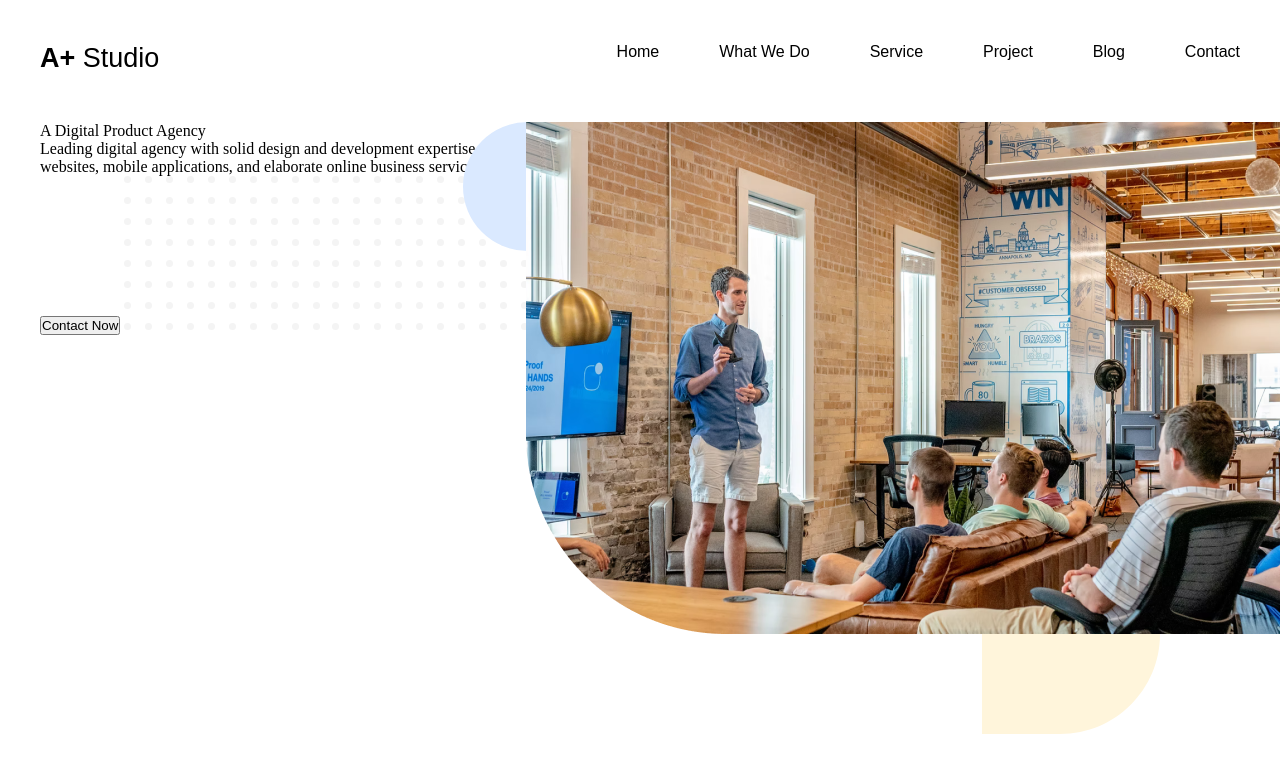
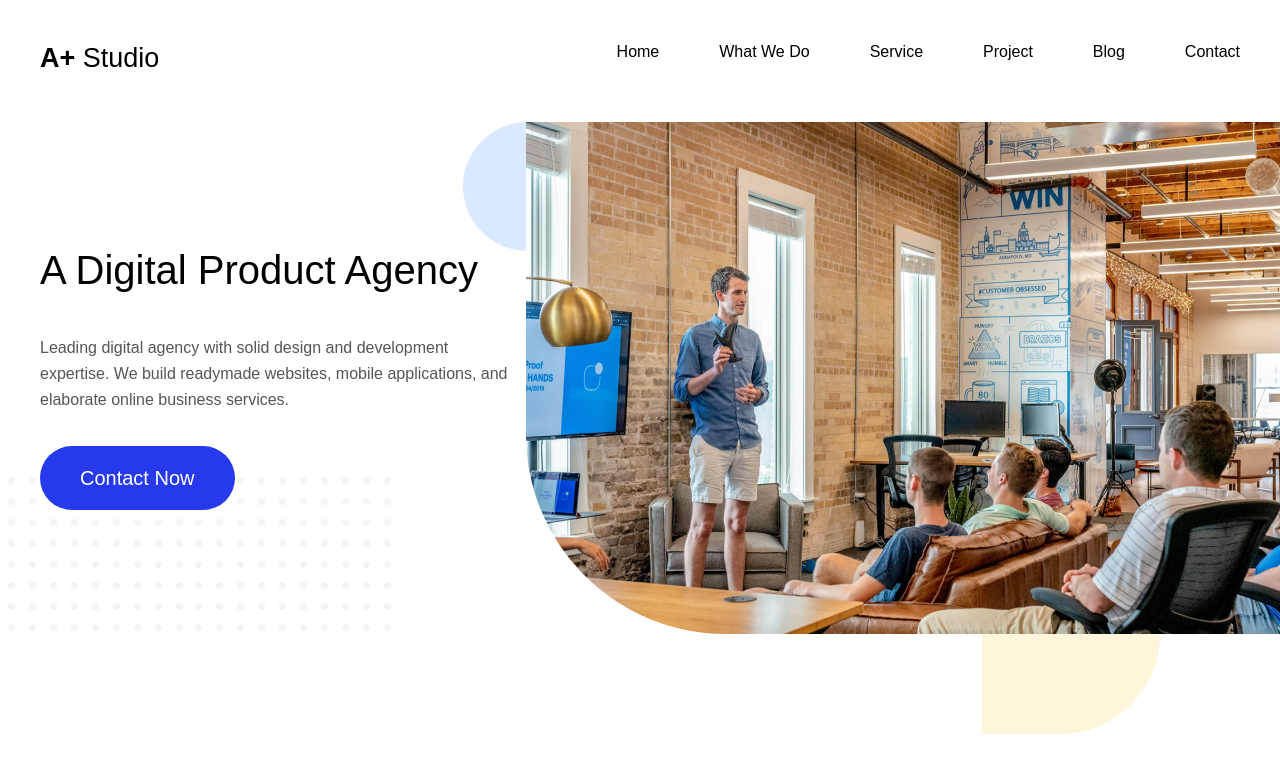
Before and after one commit to derristy/a-plus-studio, a website: page dev/index.html in a window 1280 px wide. Drawn offline with nearby package versions, Linux system fonts and the light colour scheme; files that its build step writes are made by us from their sources; a web font is replaced by a local one.

Commit message:
first-screen

```diff
--- a/dev/sass/main.scss
+++ b/dev/sass/main.scss
@@ -67,6 +67,7 @@
 
 .first-screen {
     position: relative;
+    height: 615px;
 
     &__bg {
         position: relative;
@@ -88,4 +89,52 @@
         bottom: -96px;
         right: 120px;
     }
+
+    &__content {
+        max-width: 471px;
+        position: relative;
+    }
+
+    &__dots {
+        position: absolute;
+        bottom: -121px;
+        left: -53px;
+        z-index: 1;
+    }
+
+    &__title {
+        font-family: "Averta Demo PE Cutted Demo", sans-serif;
+        font-weight: 400;
+        font-size: 40px;
+        line-height: 49px;
+        margin-top: 124px;
+        margin-bottom: 40px;
+        position: relative;
+        z-index: 2;
+    }
+
+    &__subtitle {
+        font-family: "Averta Demo PE Cutted Demo", sans-serif;
+        font-weight: 400;
+        font-size: 16px;
+        line-height: 26px;
+        margin-bottom: 33px;
+        color: #565656;
+        position: relative;
+        z-index: 2;
+    }
+
+    &__btn {
+        position: relative;
+        z-index: 2;
+        background: #2639ED;
+        border: none;
+        color: #fff;
+        border-radius: 60px;
+        font-family: "Averta Demo PE Cutted Demo", sans-serif;
+        font-weight: 400;
+        font-size: 20px;
+        line-height: 24px;
+        padding: 20px 40px;
+    }
 }
--- a/dev/templates/first-screen.html
+++ b/dev/templates/first-screen.html
@@ -2,10 +2,11 @@
     <div class="container">
         <div class="row">
             <div class="col">
+                <div class="first-screen__content">
                     <p class="first-screen__title">A Digital Product Agency</p>
                     <p class="first-screen__subtitle">Leading digital agency with solid design and development expertise. We build readymade websites, mobile applications, and elaborate online business services.</p>
-                <button class="contact-btn">Contact Now</button>
-                <svg width="404" height="154" viewBox="0 0 404 154" fill="none" xmlns="http://www.w3.org/2000/svg">
+                    <button class="first-screen__btn">Contact Now</button>
+                    <svg class="first-screen__dots" width="404" height="154" viewBox="0 0 404 154" fill="none" xmlns="http://www.w3.org/2000/svg">
                         <circle cx="211.5" cy="3.5" r="3.5" fill="#F4F4F4"/>
                         <circle cx="211.5" cy="24.5" r="3.5" fill="#F4F4F4"/>
                         <circle cx="211.5" cy="45.5" r="3.5" fill="#F4F4F4"/>
@@ -168,6 +169,7 @@
                         <circle cx="192.5" cy="150.5" r="3.5" fill="#F4F4F4"/>
                     </svg>
                 </div>
+            </div>
             <div class="col--first-screen">
                 <div class="first-screen__bg">
                     <img src="assets/images/first-screen-bg.png" alt="" class="first-screen__bg-img">
```
Also changed, not shown: docs/index.html (+4 -2 lines), docs/style.css, docs/style.min.css, 1 other file. Lines whose indentation alone changed are shown as unchanged.
